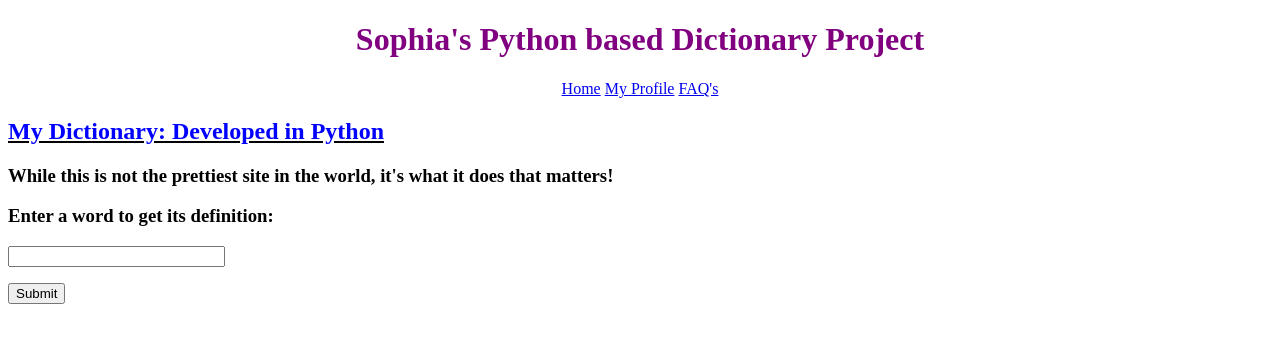
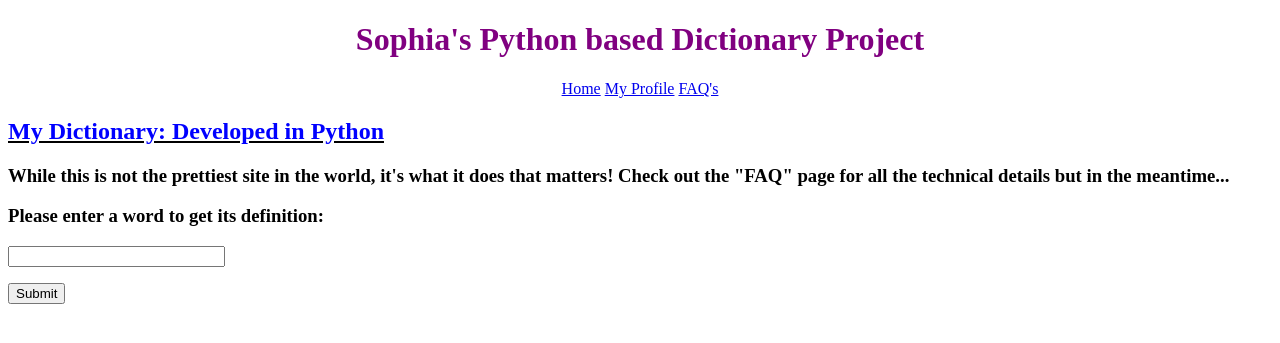
Before and after one commit to lalas09/sophia-project1, a Flask app: page / in a window 1280 px wide. Shown: the top 343 px of the page. Run offline with Flask 2, Linux system fonts and the light colour scheme; parts of the project's set-up code (start-up, migrations or seed data) failed here and were passed over.

Commit message:
Update home.html

```diff
--- a/templates/home.html
+++ b/templates/home.html
@@ -2,8 +2,8 @@
 {% block content %}
 	<div class="home">
 		<h2 id="homepageheader"><font color=blue>My Dictionary: Developed in Python</font></h2>
-		<h3>While this is not the prettiest site in the world, it's what it does that matters!</h3>
-		<h3>Enter a word to get its definition:</h3>
+		<h3>While this is not the prettiest site in the world, it's what it does that matters! Check out the "FAQ" page for all the technical details but in the meantime...</h3>
+		<h3>Please enter a word to get its definition:</h3>
 		<form action=""method="post" novalidate>
 			{{ form.hidden_tag() }}
 			<p>
```
